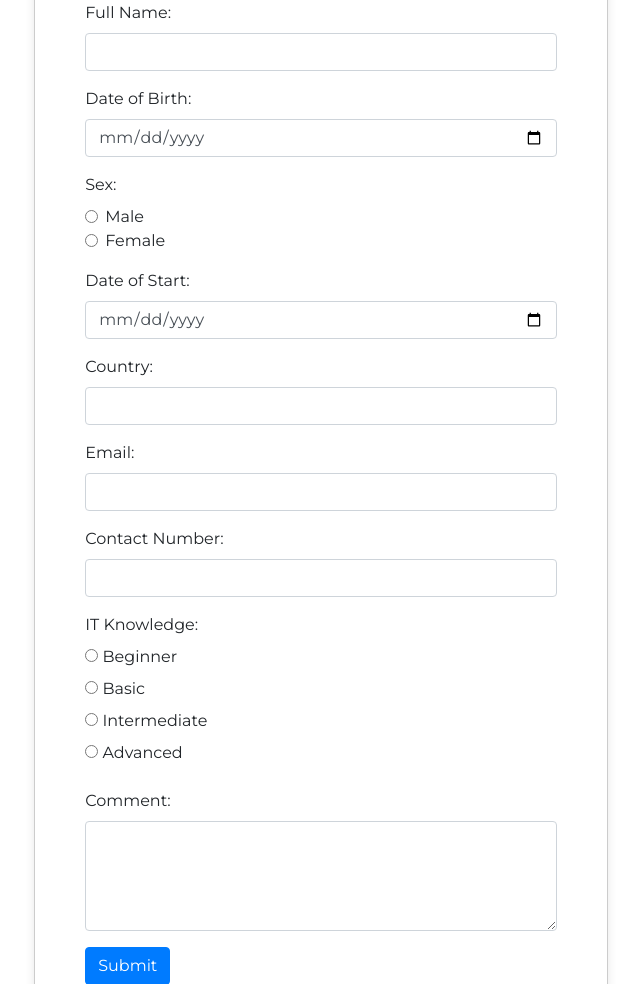
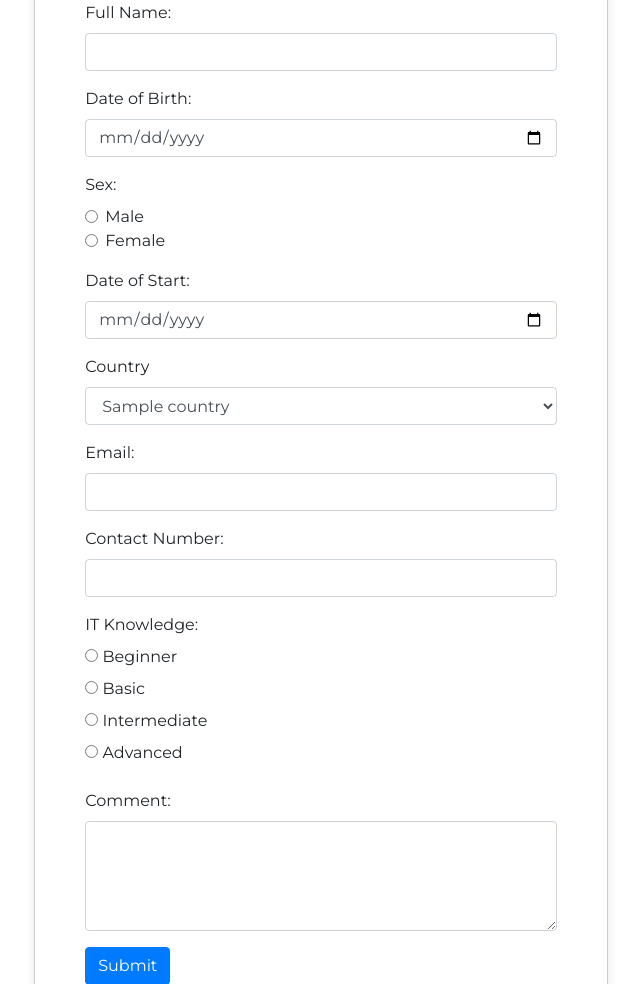
Before and after one commit to foliwe/flaskapp, a Flask app: template templates/index.html in a window 1280 px wide. Shown: the top 984 px of the page, without its empty margins (319-959 px from the left). Run offline with Flask 2, Linux system fonts and the light colour scheme; the template is opened without the code that fills it: most values are stand-ins (such as "Sample title", 1, 10 or a date in 2020); some libraries are stand-ins or nearby versions.

Commit message:
commit for form

```diff
--- a/app.py
+++ b/app.py
@@ -1,6 +1,6 @@
 from flask import Flask, render_template, request, redirect, url_for
-import mysql.connector
-import uuid
+import mysql.connector, uuid
+import pycountry
 
 app = Flask(__name__)
 
@@ -47,6 +47,7 @@ conn.close()
 
 @app.route('/', methods=['GET', 'POST'])
 def index():
+    countries = [country.name for country in pycountry.countries]
     if request.method == 'POST':
         # Get form data
         full_name = request.form['full_name']
@@ -77,7 +78,7 @@ def index():
         # Redirect to thank you page
         return redirect(url_for('thank_you', name=full_name))
 
-    return render_template('index.html')
+    return render_template('index.html', countries=countries)
 
 @app.route('/thank-you/<name>')
 def thank_you(name):
--- a/requirements.txt
+++ b/requirements.txt
@@ -1,2 +1,3 @@
 Flask==2.0.1
 mysql-connector-python==8.0.27
+pycountry ==22.35
--- a/templates/index.html
+++ b/templates/index.html
@@ -36,8 +36,12 @@
         <input type="date" class="form-control" id="date_of_stated" name="date_of_stated" required>
       </div>
       <div class="form-group">
-        <label for="country">Country:</label>
-        <input type="text" class="form-control" id="country" name="country" required>
+        <label for="country">Country</label>
+        <select class="form-control" id="country" name="country">
+            {% for country in countries %}
+            <option value="{{ country }}">{{ country }}</option>
+            {% endfor %}
+        </select>
       </div>
       <div class="form-group">
         <label for="email">Email:</label>
```
